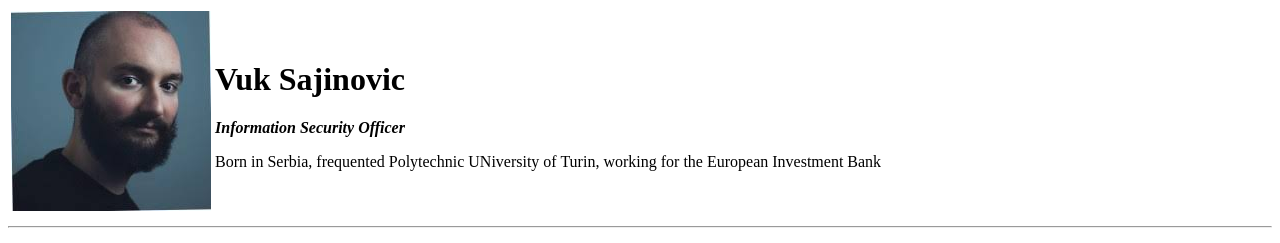
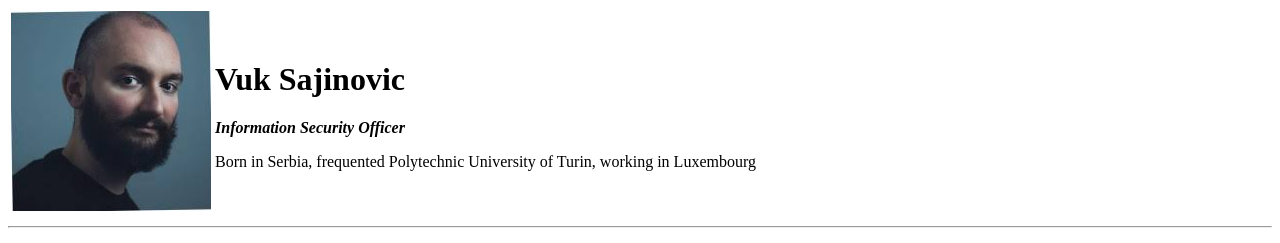
Before and after one commit to Johnny8823/cv, a plain HTML site: page index.html in a window 1280 px wide. Shown: the top 243 px of the page. Drawn offline with Linux system fonts and the light colour scheme.

Commit message:
update 1

```diff
--- a/index.html
+++ b/index.html
@@ -15,7 +15,7 @@
         <h1>Vuk Sajinovic</h1>
         <p> <em><strong>Information Security Officer</strong></em></p>
 
-        <p>Born in Serbia, frequented Polytechnic UNiversity of Turin, working for the European Investment Bank</p>
+        <p>Born in Serbia, frequented Polytechnic University of Turin, working in Luxembourg</p>
       </td>
     </tr>
 
```
